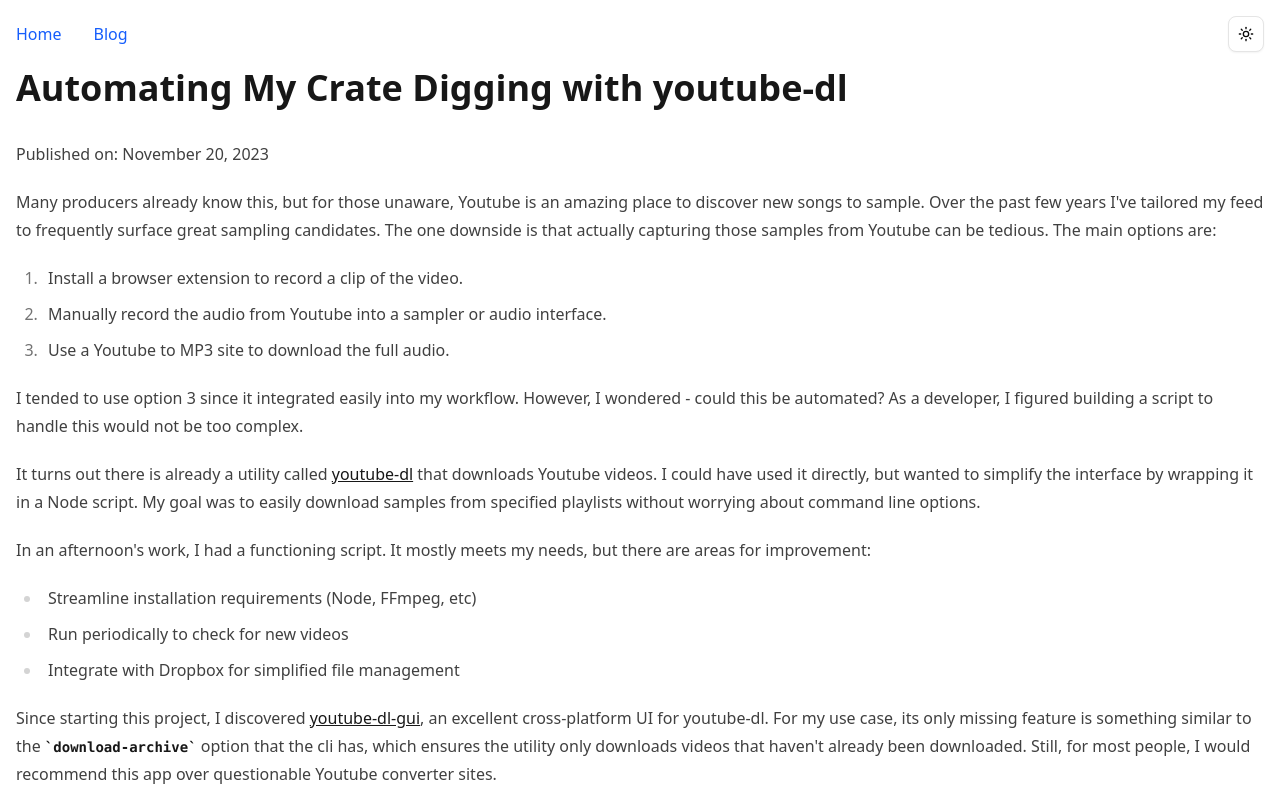
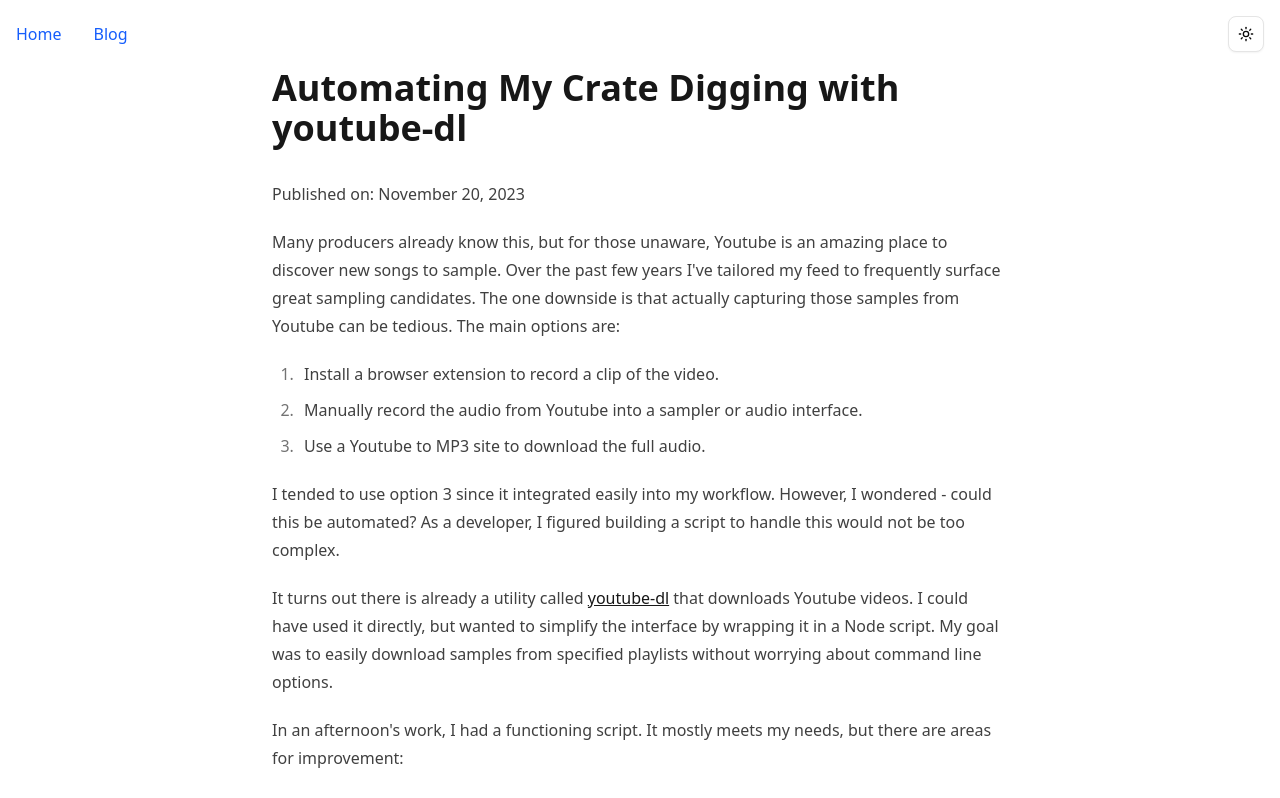
Before and after one commit to omawhite/blog, a Next.js app: page /blog/automating-my-crate-digging-with-youtube-dl in a window 1280 px wide. Shown: the top 798 px of the page. Built offline with nearby package versions, Linux system fonts and the light colour scheme; no server answers.

Commit message:
chore: small styling fixes (#25)
* chore: sets a max width in the root layout to center page contents

* chore: adds bottom padding to posts pages

```diff
--- a/app/layout.tsx
+++ b/app/layout.tsx
@@ -44,7 +44,7 @@
           <header>
             <Navbar links={navLinks} />
           </header>
-          <main className="mx-auto px-4">{children}</main>
+          <main className="max-w-3xl mx-auto px-4">{children}</main>
         </ThemeProvider>
         <UmamiAnalytics />
       </body>
--- a/components/blog/BlogPost.tsx
+++ b/components/blog/BlogPost.tsx
@@ -19,7 +19,7 @@
  */
 export default function BlogPost({ children, postMetadata }: BlogPostProps) {
   return (
-    <article className="prose prose-neutral dark:prose-invert max-w-none">
+    <article className="prose prose-neutral dark:prose-invert max-w-none pb-12">
       <h1>{postMetadata.title}</h1>
       <PostDate date={postMetadata.publishedAt} />
       {postMetadata.lastUpdatedAt && (
```
